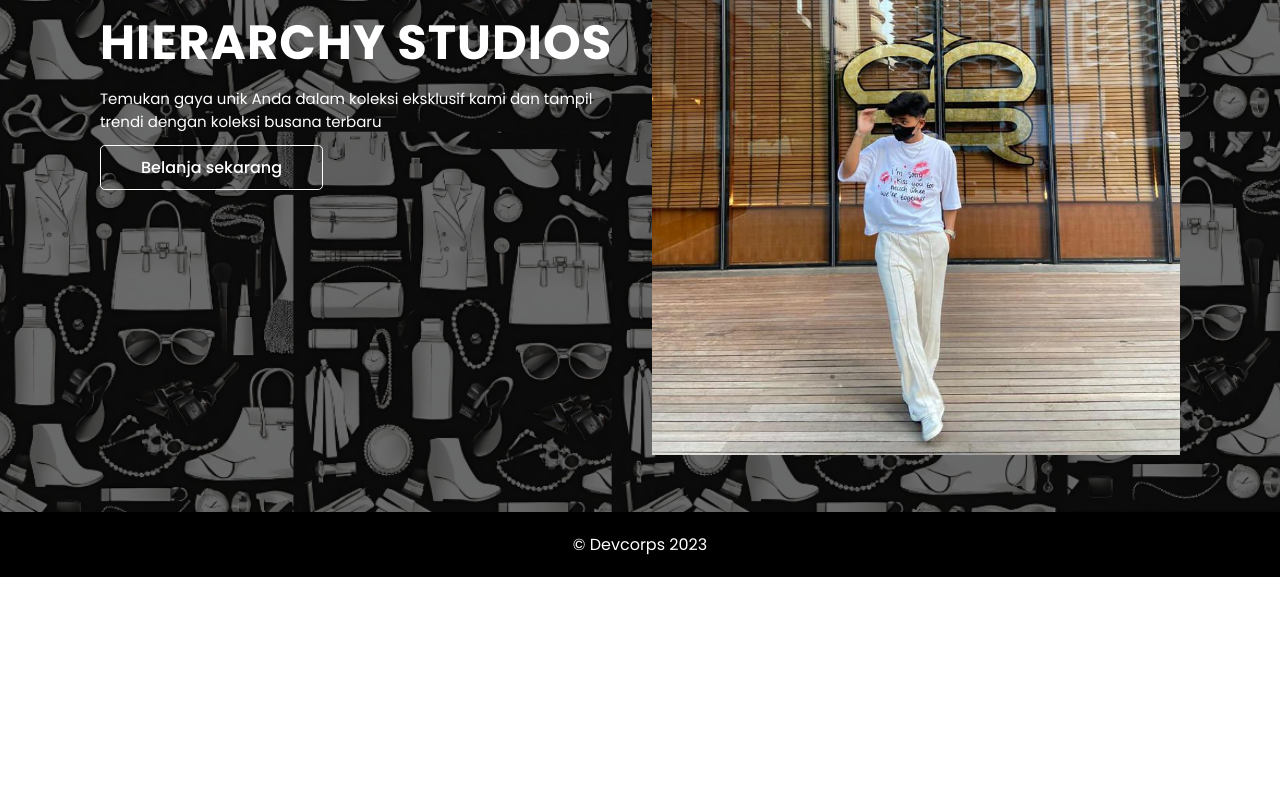
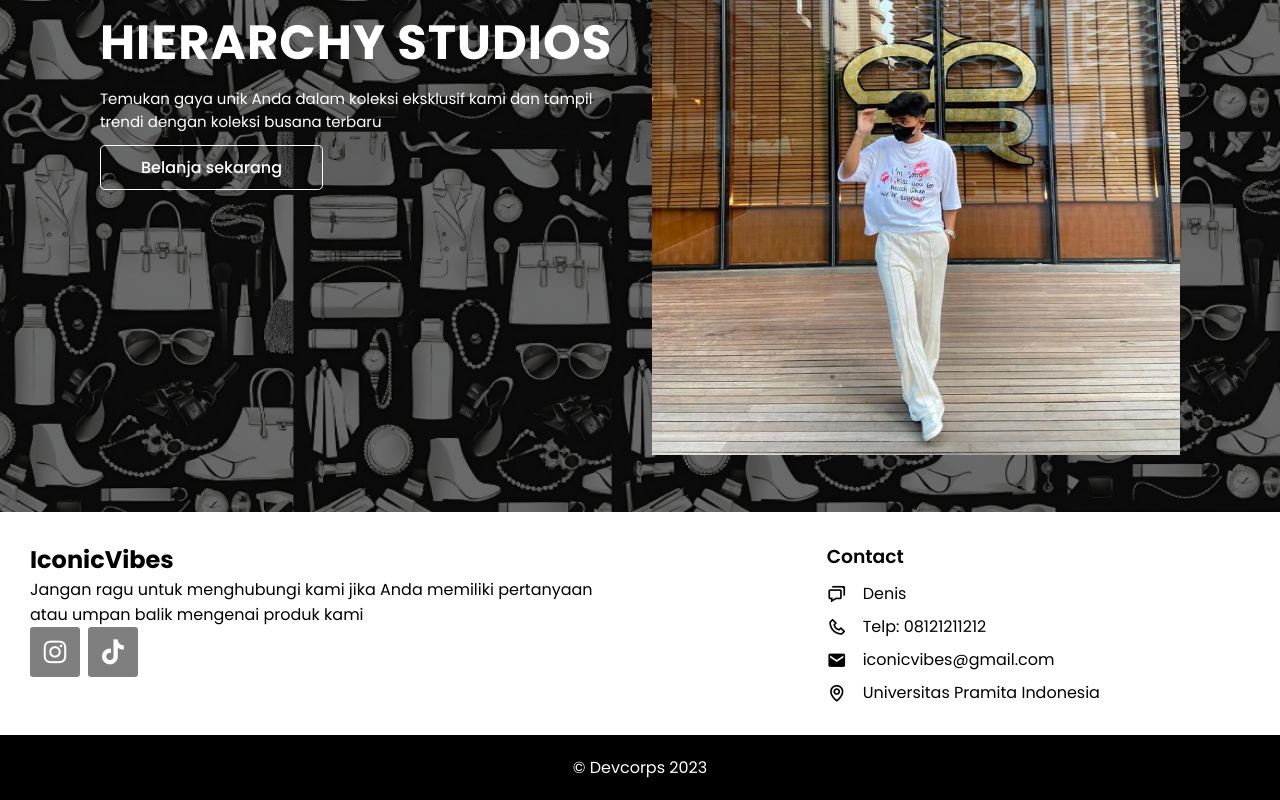
Before and after one commit to dvpms/Bootcamp_HariSenin, a plain HTML site: page index.html in a window 1280 px wide. Shown: the part 325-1125 px from the top of the page. Before the commit the page ends 902 px from the top, so only its background shows below. Drawn offline with nearby package versions, Linux system fonts and the light colour scheme.

Commit message:
Finishing

```diff
--- a/index.html
+++ b/index.html
@@ -44,9 +44,33 @@
             <img src=".\images\Main-images.jpg" alt="">
         </div>
     </section>
-    <!-- Copyright -->
-    <div class="copyright">
-        <p>&#169; Devcorps 2023</p>
-    </div>
+
+    <!-- Footer -->
+     <footer>
+        <div class="container">
+            <div class="footer-box">
+                <h2>IconicVibes</h2>
+                <p>Jangan ragu untuk menghubungi kami jika Anda memiliki pertanyaan
+                    <br>atau umpan balik mengenai produk kami</p>
+                <div class="social">
+                    <a href="#"><i class='bx bxl-instagram' ></i></a>
+                    <a href="#"><i class='bx bxl-tiktok' ></i></a>
+                </div>
+            </div>
+            <div class="footer-box">
+                <h3>Contact</h3>
+                <div class="contact">
+                    <span><i class='bx bx-chat'></i> Denis</span>
+                    <span><i class='bx bx-phone'></i> Telp: 08121211212</span>
+                    <span><i class='bx bxs-envelope' ></i> iconicvibes@gmail.com</span>
+                    <span><i class='bx bx-map'></i> Universitas Pramita Indonesia</span>
+                </div>
+            </div>
+        </div>
+        <!-- Copyright -->
+        <div class="copyright">
+            <p>&#169; Devcorps 2023</p>
+        </div>
+     </footer>
 </body>
 </html>
--- a/style.css
+++ b/style.css
@@ -316,10 +316,16 @@
     background: var(--second-color);
     transition: 0.2s all linear;
 }
-.footer{
+
+/* footer{
+
+} */
+footer .container{
     display: grid;
-    grid-template-columns: repeat(auto-fit,minmax(230px,auto));
+    grid-template-columns: repeat(auto-fit,minmax(240px,auto));
     gap: 1.5rem;
+    /* grid-template-columns: repeat(auto-fit,minmax(230px,auto));
+    gap: 1.5rem;   */
 }
 .social{
     display: flex;
@@ -337,40 +343,47 @@
     background: var(--main-color);
     color: var(--text-color);
 }
-.footer-box h2,p{
+
+footer .footer-box{
+    margin: 30px;
+}
+footer .footer-box h2,p{
     color: var(--text-color2);
 }
-.footer-box h3{
+footer .footer-box h3{
     color: var(--text-color2);
     font-weight: 600;
     margin-bottom: 10px;
 }
-.footer-box li a{
+footer .footer-box li a{
     color: var(--main-color);
 }
-.footer-box li a:hover{
+footer .footer-box li a:hover{
     color: var(--main-color);
 }
-.contact{
+footer .contact{
     display: flex;
     flex-direction: column;
     row-gap: 0.5rem;
 }
-.contact span{
+footer .contact span{
     color: var(--text-color2);
     display: flex;
     align-items: center;
 }
-.contact i{
+footer .contact i{
     font-size: 20px;
     margin-right: 1rem;
 }
-.copyright{
+
+footer .copyright{
+    display: block;
     padding: 20px;
     text-align: center;
     background: var(--main-color);
 }
-.copyright p{
+
+footer .copyright p{
     color: var(--text-color);
 }
 @media(max-width: 1058px){
```
